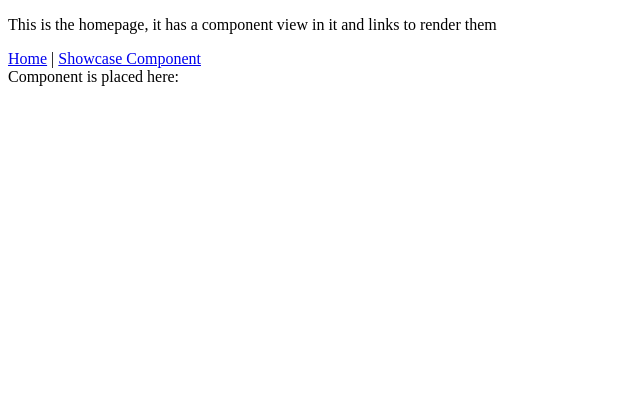
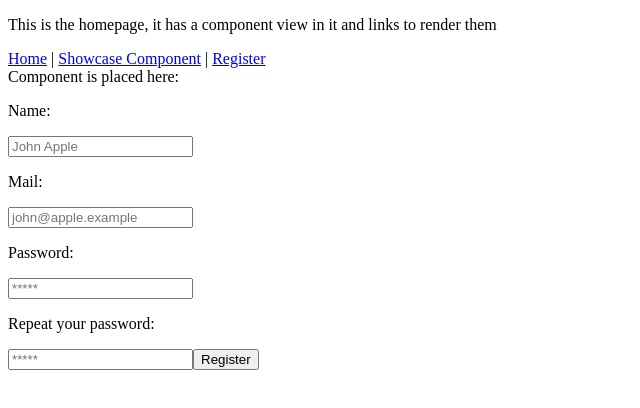
Before and after one commit to gargalloeric/routify, a Vue app: page /register in a window 1280 px wide. Shown: the top 408 px of the page, without its empty margins (0-640 px from the left). Built offline with nearby package versions, Linux system fonts and the light colour scheme.

Commit message:
feat(it01h01): add registration form base template

```diff
--- a/src/App.vue
+++ b/src/App.vue
@@ -5,8 +5,9 @@
   <p>This is the homepage, it has a component view in it and links to render them</p>
 
   <div id="nav">
-    <router-link to="/">Home</router-link> |
-    <router-link to="/helloWorld">Showcase Component</router-link>
+    <router-link to="/">Home</router-link><span> | </span>
+    <router-link to="/helloWorld">Showcase Component</router-link><span> | </span>
+    <router-link to="/register">Register</router-link>
   </div>
 
   <span>Component is placed here: </span><br>
--- /dev/null
+++ b/src/components/RegisterForm.vue
@@ -0,0 +1,28 @@
+<script setup lang="ts">
+import {ref} from "vue";
+
+const name = ref("")
+const mail = ref("")
+const passwd = ref("")
+const passwdRep = ref("")
+
+function submitRegistration() {
+  console.log(`${name.value}, ${mail.value}, ${passwd.value}, ${passwdRep.value}`)
+}
+</script>
+
+<template>
+  <p>Name: </p>
+  <input v-model="name" placeholder="John Apple" />
+  <p>Mail: </p>
+  <input v-model="mail" placeholder="john@apple.example" />
+  <p>Password: </p>
+  <input v-model="passwd" placeholder="*****" />
+  <p>Repeat your password: </p>
+  <input v-model="passwdRep" placeholder="*****" />
+  <button @click="submitRegistration">Register</button>
+</template>
+
+<style scoped>
+
+</style>
--- a/src/router.ts
+++ b/src/router.ts
@@ -1,6 +1,7 @@
 import { createWebHistory, createRouter } from "vue-router";
 import HelloWorld from "./components/HelloWorld.vue";
 import Home from "./components/Home.vue";
+import RegisterForm from "./components/RegisterForm.vue";
 
 const routes = [
     {
@@ -13,6 +14,11 @@ const routes = [
         name: "HelloWorld",
         component: HelloWorld,
     },
+    {
+        path: "/register",
+        name: "RegisterForm",
+        component: RegisterForm,
+    },
 ];
 
 const router = createRouter({
```
